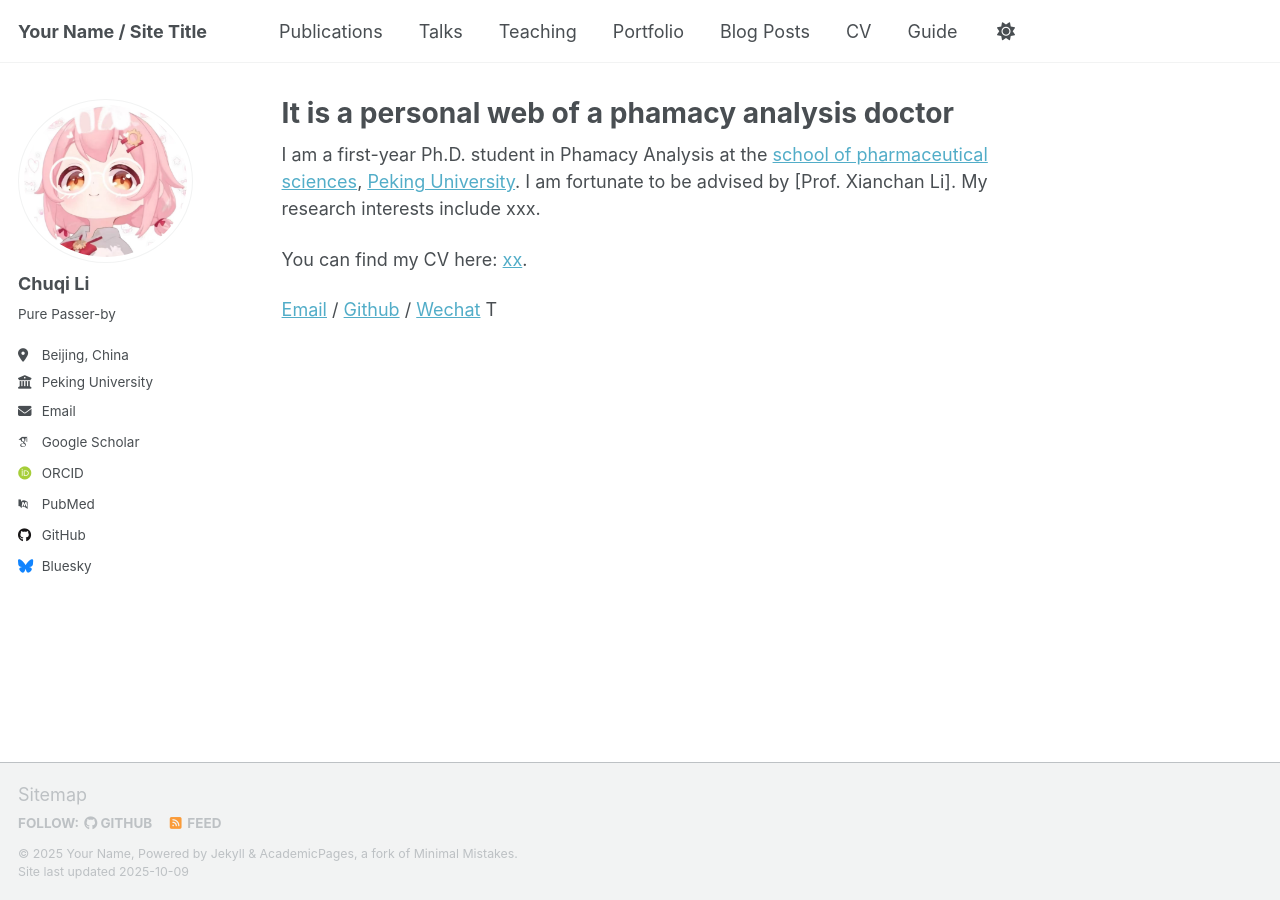
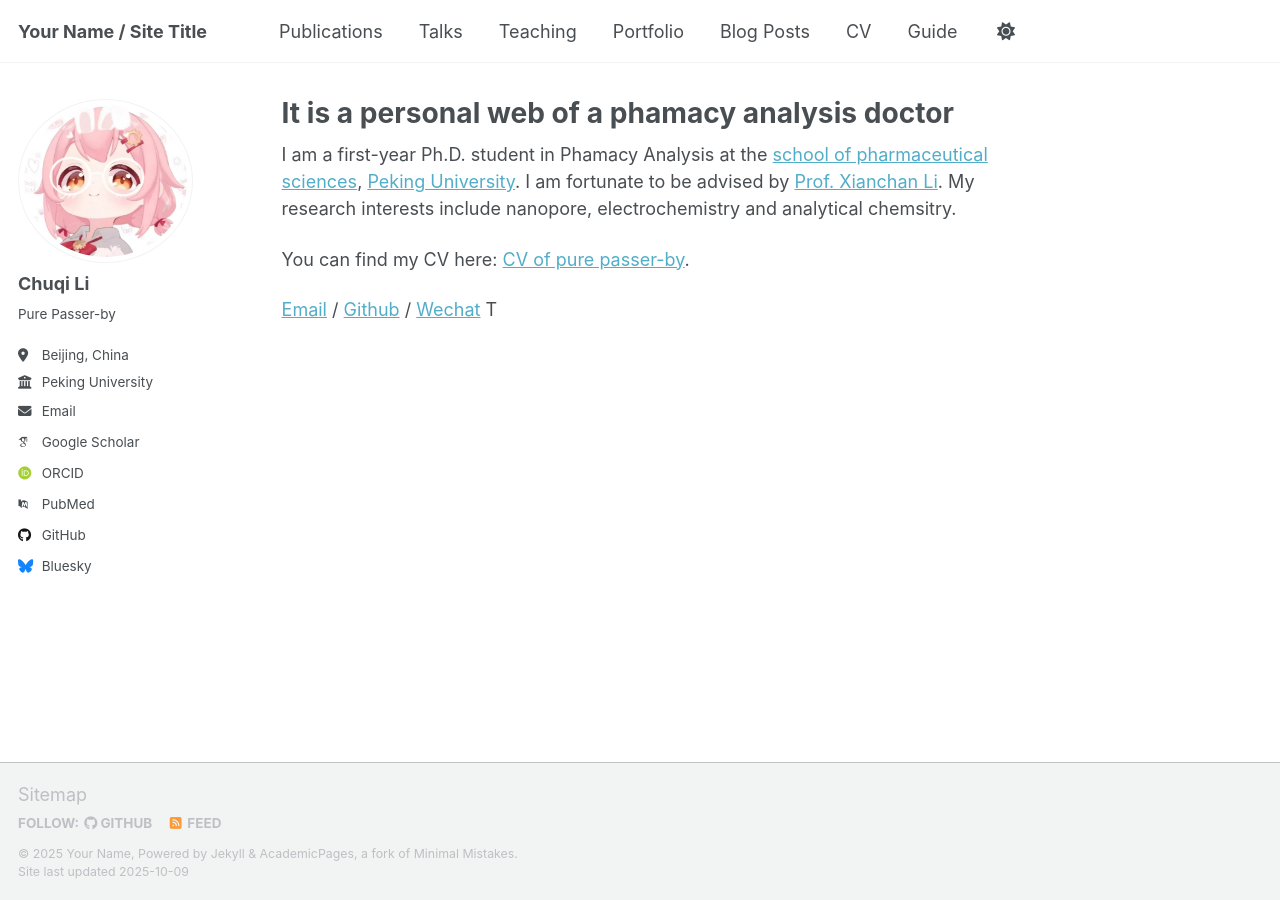
Before and after one commit to soki233/soki233.github.io, a Jekyll site: the page built from _pages/about.md, in a window 1280 px wide. Built offline with Jekyll 4.4.1, drawn with Linux system fonts in a browser that asks for light colours; some web fonts are replaced; a script that is not in the unit is left out.

Commit message:
Update about.md

```diff
--- a/_pages/about.md
+++ b/_pages/about.md
@@ -7,8 +7,8 @@ redirect_from:
   - /about.html
 ---
 
-I am a first-year Ph.D. student in Phamacy Analysis at the [school of pharmaceutical sciences]([https://www.nihds.pku.edu.cn/](https://sps.bjmu.edu.cn/)), [Peking University](https://www.pku.edu.cn/). I am fortunate to be advised by [Prof. Xianchan Li]. My research interests include xxx.
+I am a first-year Ph.D. student in Phamacy Analysis at the [school of pharmaceutical sciences]([https://www.nihds.pku.edu.cn/](https://sps.bjmu.edu.cn/)), [Peking University](https://www.pku.edu.cn/). I am fortunate to be advised by [Prof. Xianchan Li](http://dpa.sps.bjmu.edu.cn/gbenglish/Faculty2022/Professor/2aba88aca18b4ad39b1eb00785a138f1.htm). My research interests include nanopore, electrochemistry and analytical chemsitry.
 
-You can find my CV here: [xx](xx).
+You can find my CV here: [CV of pure passer-by](xx).
 
 [Email](mailto:xxx@stu.pku.edu.cn) / [Github](https://github.com/xxx) / [Wechat](../images/wechat.jpg) T
```
